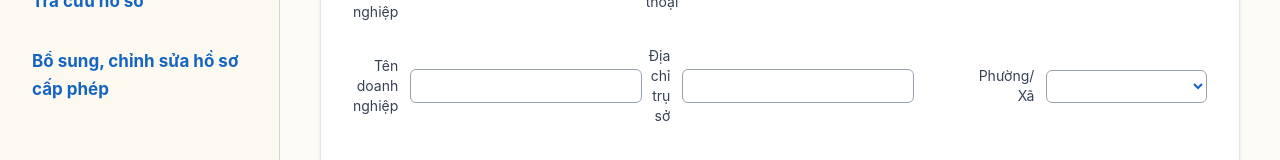
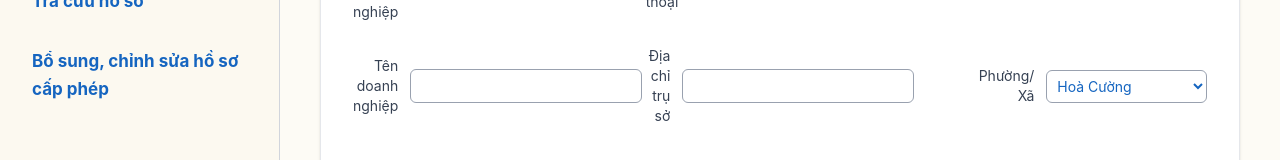
Before and after one commit to bannhien/DeAnTotNghiep_HeThongCapPhepXangDau, a React (Vite) app: page /nop-ho-so in a window 1280 px wide. Shown: the part 331-491 px from the top of the page. Built offline with nearby package versions, Linux system fonts and the light colour scheme.

Commit message:
Cập nhật giao diện lần 2

```diff
--- a/src/components/layout/PublicLayout.tsx
+++ b/src/components/layout/PublicLayout.tsx
@@ -14,12 +14,13 @@ const PublicLayout = () => {
 
       {/* ================= HEADER ================= */}
       <header className="h-[100px] bg-[#FFC000] flex items-center justify-between px-10 shadow-sm z-30 flex-shrink-0">
-        {/* Bấm vào Logo Sở cũng sẽ quay về Trang chủ */}
-        <Link to="/trang-chu-dvc" className="hover:opacity-90 transition-opacity">
+
+        {/* CHỈNH SỬA TẠI ĐÂY: Thay '/trang-chu-dvc' bằng '/' */}
+        <Link to="/" className="hover:opacity-90 transition-opacity" title="Quay về trang chủ hệ thống">
           <img
             src={logoSCT}
             alt="Sở Công Thương"
-            className="h-[75px] w-auto object-contain"
+            className="h-[75px] w-auto object-contain cursor-pointer"
           />
         </Link>
 
--- a/src/pages/CapPhep/DSPhanLoaiHoSo.tsx
+++ b/src/pages/CapPhep/DSPhanLoaiHoSo.tsx
@@ -28,8 +28,10 @@ const DSPhanLoaiHoSo = () => {
             <label className="text-sm font-bold text-gray-800 w-20 text-right">Loại thủ tục</label>
             <select className="flex-1 border border-gray-400 rounded p-1.5 focus:outline-none focus:border-blue-500 text-sm bg-white">
               <option></option>
+              <option>Cấp lại</option>
               <option>Cấp mới</option>
               <option>Cấp sửa đổi bổ sung</option>
+
             </select>
           </div>
           <div className="flex items-center gap-3">
--- a/src/pages/CongDichVu/BoSungHoSo.tsx
+++ b/src/pages/CongDichVu/BoSungHoSo.tsx
@@ -52,6 +52,7 @@ const BoSungHoSo = () => {
               <select className="flex-1 border border-gray-400 rounded-md p-1.5 focus:outline-none focus:border-blue-500 text-sm bg-white">
                 <option>Cấp mới</option>
                 <option>Cấp lại</option>
+                <option>Cấp sửa đổi bổ sung</option>
               </select>
             </div>
 
@@ -67,8 +68,12 @@ const BoSungHoSo = () => {
             <div className="flex items-center gap-3">
               <label className="text-sm text-gray-700 w-24 text-right">Phường/<br/>Xã</label>
               <select className="flex-1 border border-gray-400 rounded-md p-1.5 focus:outline-none focus:border-blue-500 text-sm bg-white">
-                <option>Hải Châu 1</option>
-                <option>Thạch Thang</option>
+                <option>Hoà Cường</option>
+                <option>Hải Châu</option>
+                <option>Thanh Khê</option>
+                <option>Sơn Trà</option>
+                <option>An Hải</option>
+                <option>Ngũ Hành Sơn</option>
               </select>
             </div>
           </div>
--- a/src/pages/CongDichVu/NopHoSo.tsx
+++ b/src/pages/CongDichVu/NopHoSo.tsx
@@ -56,6 +56,7 @@ const NopHoSo = () => {
                 <option></option>
                 <option>Cấp mới</option>
                 <option>Cấp lại</option>
+                <option>Cấp sửa đổi bổ sung</option>
               </select>
             </div>
 
@@ -71,9 +72,12 @@ const NopHoSo = () => {
             <div className="flex items-center gap-3">
               <label className="text-sm text-gray-700 w-24 text-right">Phường/<br/>Xã</label>
               <select className="flex-1 border border-gray-400 rounded-md p-1.5 focus:outline-none focus:border-blue-500 text-sm bg-white">
-                <option></option>
-                <option>Hải Châu 1</option>
-                <option>Thạch Thang</option>
+                <option>Hoà Cường</option>
+                <option>Hải Châu</option>
+                <option>Thanh Khê</option>
+                <option>Sơn Trà</option>
+                <option>An Hải</option>
+                <option>Ngũ Hành Sơn</option>
               </select>
             </div>
           </div>
```
